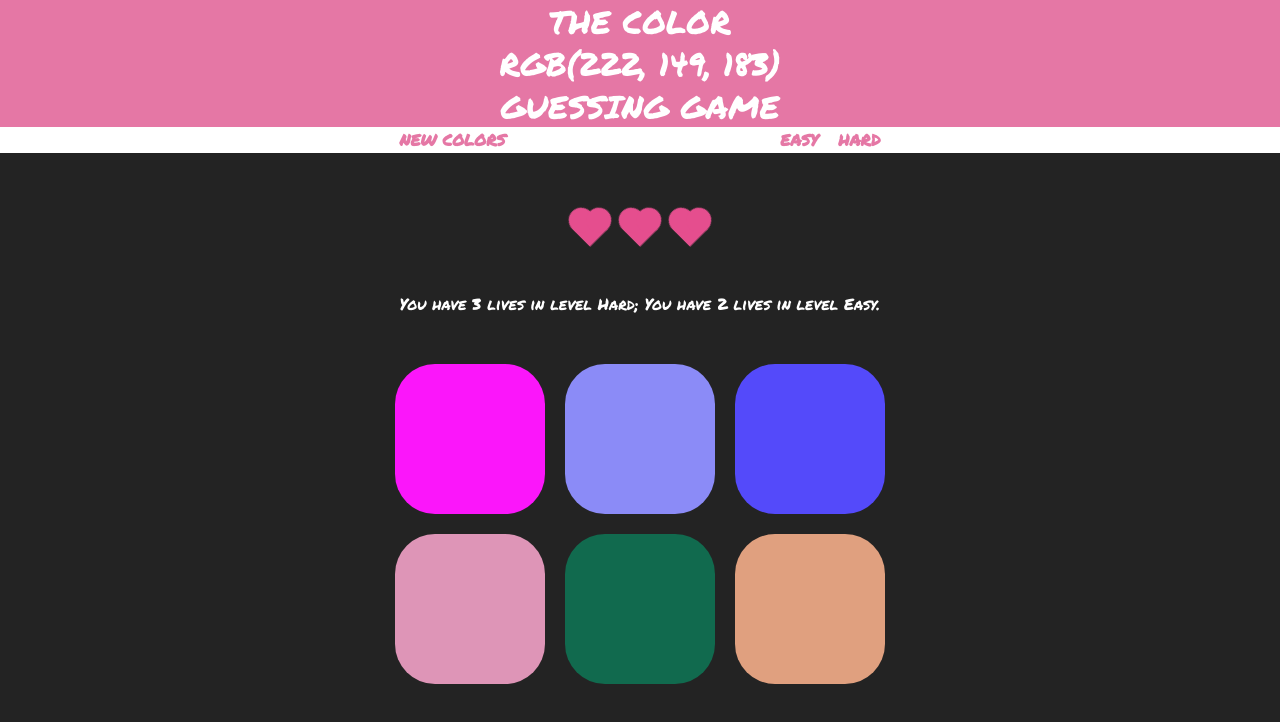
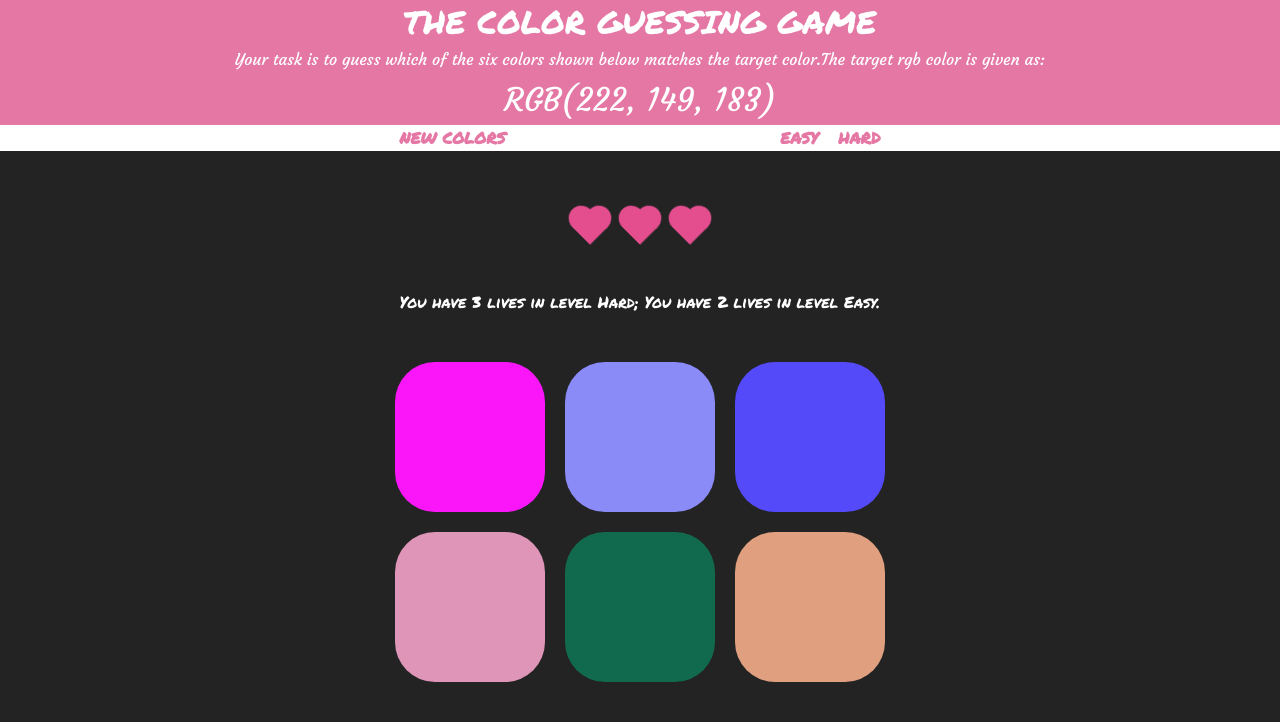
Before and after one commit to c376W/colorGame, a plain HTML site: page index.html in a window 1280 px wide. Drawn offline with nearby package versions, Linux system fonts and the light colour scheme.

Commit message:
Adding game instructions for players.

```diff
--- a/colorStyle.css
+++ b/colorStyle.css
@@ -9,6 +9,14 @@ h2{
 	margin:0;
 	padding:2px;
 	font-family: 'Permanent Marker', cursive;
+}
+
+p, #colorDisplay{
+	text-align: center;
+	color:white;
+	padding:5px;
+	margin:0 auto;
+	font-family: 'Courgette', cursive;
 }
 
 .life{
--- a/index.html
+++ b/index.html
@@ -8,15 +8,16 @@
     <!-- Bootstrap CSS -->
     <link rel="stylesheet" href="https://stackpath.bootstrapcdn.com/bootstrap/4.3.1/css/bootstrap.min.css" integrity="sha384-ggOyR0iXCbMQv3Xipma34MD+dH/1fQ784/j6cY/iJTQUOhcWr7x9JvoRxT2MZw1T" crossorigin="anonymous">
     <link href="https://fonts.googleapis.com/css?family=Permanent+Marker&display=swap" rel="stylesheet">
+    <link href="https://fonts.googleapis.com/css?family=Courgette&display=swap" rel="stylesheet">
     <link rel="stylesheet" type="text/css" href="colorStyle.css">
 
     <title>Color Game</title>
   </head>
   <body>
   	<div id="title">
-  		<h2>THE COLOR</h2>
-  		<h2 id="colorDisplay"></h2>
-  	  	<h2>GUESSING GAME</h2>
+  		<h2>THE COLOR GUESSING GAME</h2>
+      <p>Your task is to guess which of the six colors shown below matches the target color.The target rgb color is given as:
+      <h2 id="colorDisplay"></h2>
   	</div>
 
 
```
